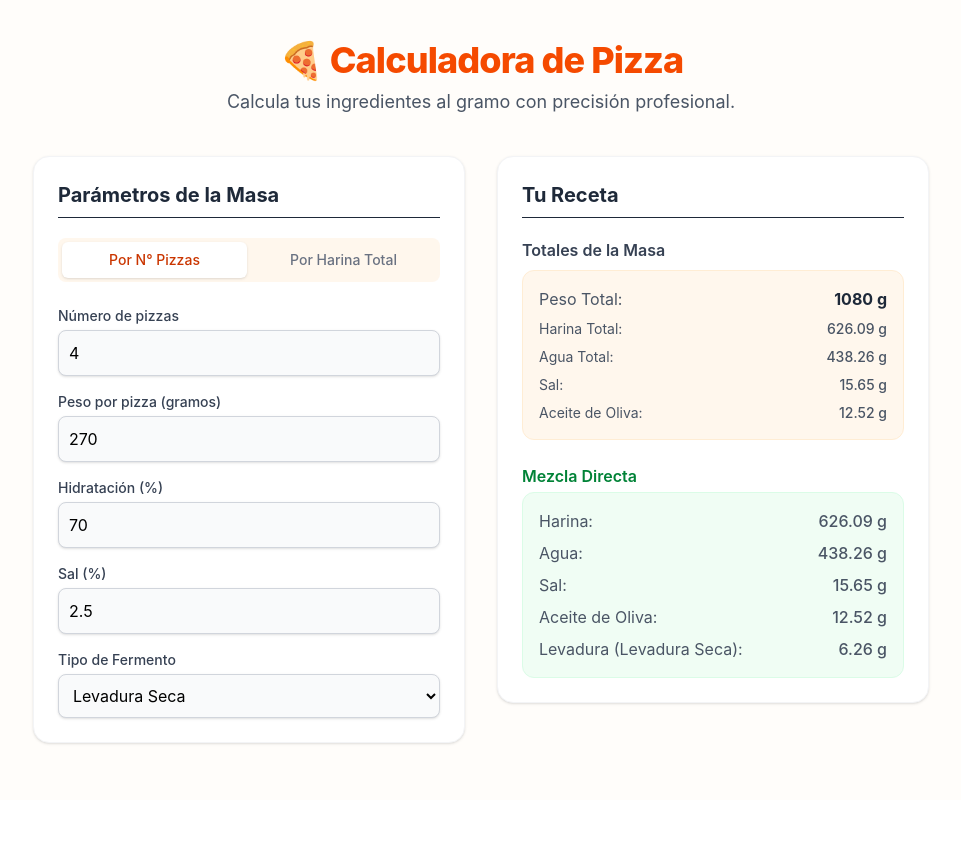
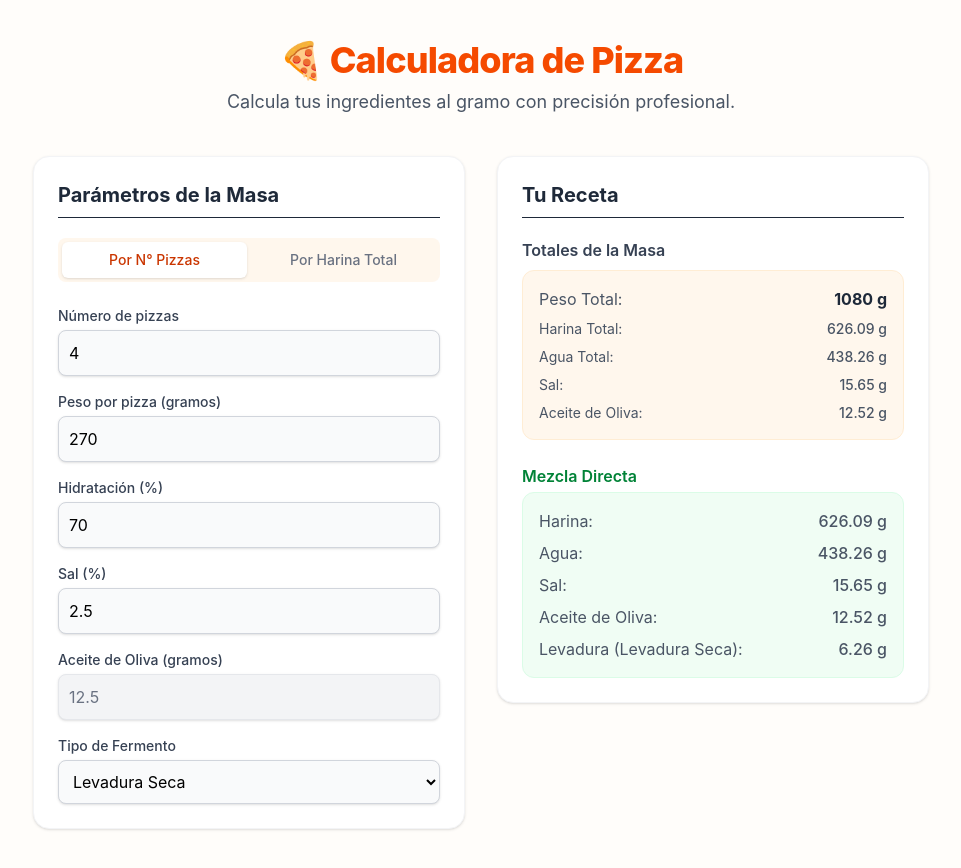
Before and after one commit to sudokurama-lab/pizza_dough_calculator, a Vue app in the folder calculadora-pizza/: page / in a window 1280 px wide. Shown: the whole page, without its empty margins (159-1120 px from the left). Before the commit the page ends 800 px from the top, so only its background shows below. Built offline with nearby package versions, Linux system fonts and the light colour scheme.

Commit message:
[main] feat: add totalOil input display in InputForm component

```diff
--- a/calculadora-pizza/src/App.vue
+++ b/calculadora-pizza/src/App.vue
@@ -22,6 +22,7 @@
             v-model:hydration="hydration"
             v-model:salt="salt"
             v-model:fermentType="fermentType"
+            v-model:totalOil="totalOil"
           />
         </section>
 
--- a/calculadora-pizza/src/components/InputForm.vue
+++ b/calculadora-pizza/src/components/InputForm.vue
@@ -51,6 +51,16 @@
       </div>
 
       <div>
+        <label class="block text-sm font-medium text-gray-700 mb-1">Aceite de Oliva (gramos)</label>
+        <input
+          :value="totalOil ? totalOil.toFixed(1) : 0"
+          readonly
+          disabled
+          class="w-full rounded-lg border-gray-200 shadow-sm p-2.5 border bg-gray-100 text-gray-500 cursor-not-allowed"
+        />
+      </div>
+
+      <div>
         <label class="block text-sm font-medium text-gray-700 mb-1">Tipo de Fermento</label>
         <select v-model="fermentType" class="w-full rounded-lg border-gray-300 shadow-sm focus:border-orange-500 focus:ring-orange-500 p-2.5 border bg-gray-50">
           <option value="Levadura Seca">Levadura Seca</option>
@@ -72,4 +82,5 @@ const weightPerPizza = defineModel('weightPerPizza')
 const hydration = defineModel('hydration')
 const salt = defineModel('salt')
 const fermentType = defineModel('fermentType')
+const totalOil = defineModel('totalOil')
 </script>
```
